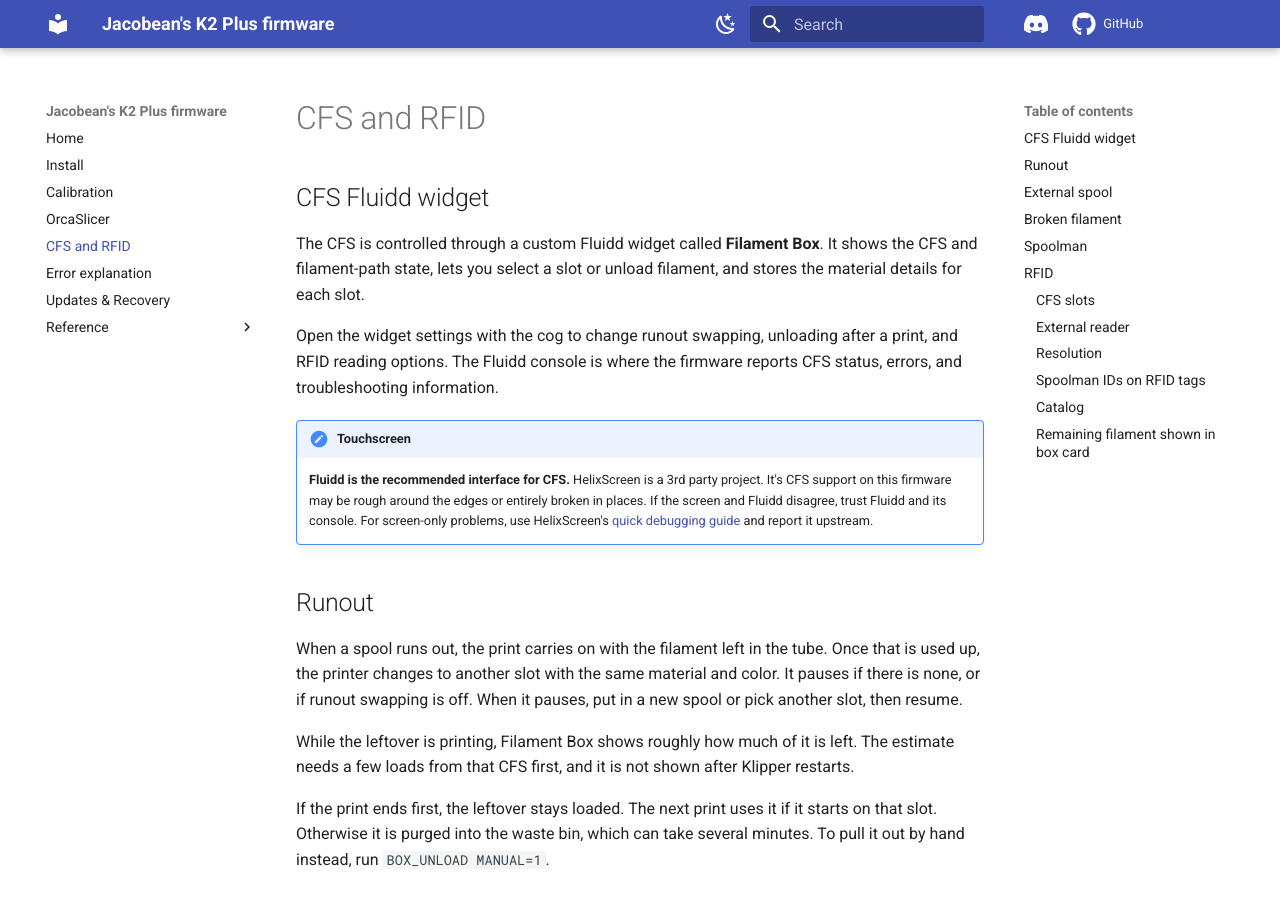
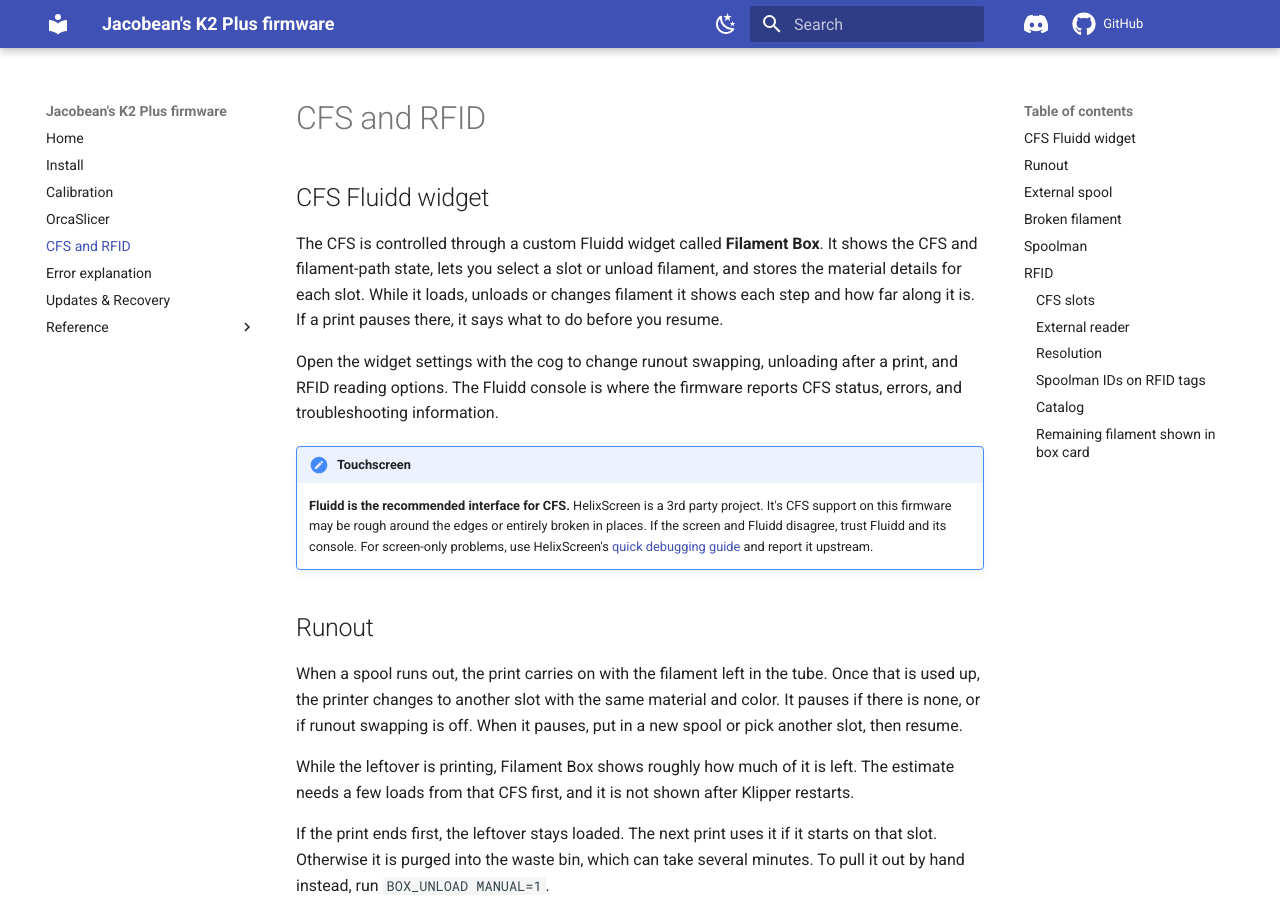
Before and after one commit to Jacob10383/k2-plus-custom-firmware, an MkDocs documentation site: the page built from docs/cfs.md, in a window 1280 px wide and 900 px high. Built offline with MkDocs 1.6.1 and Material for MkDocs 9.7.7, drawn with Linux system fonts in a browser that asks for light colours; comment, search, counter and statistics services are not loaded.

Commit message:
Say Filament Box shows each step while it loads, unloads or changes

```diff
--- a/docs/cfs.md
+++ b/docs/cfs.md
@@ -4,7 +4,9 @@
 
 The CFS is controlled through a custom Fluidd widget called **Filament Box**.
 It shows the CFS and filament-path state, lets you select a slot or unload
-filament, and stores the material details for each slot.
+filament, and stores the material details for each slot. While it loads,
+unloads or changes filament it shows each step and how far along it is. If a
+print pauses there, it says what to do before you resume.
 
 Open the widget settings with the cog to change runout swapping, unloading
 after a print, and RFID reading options. The Fluidd console is where the
```
